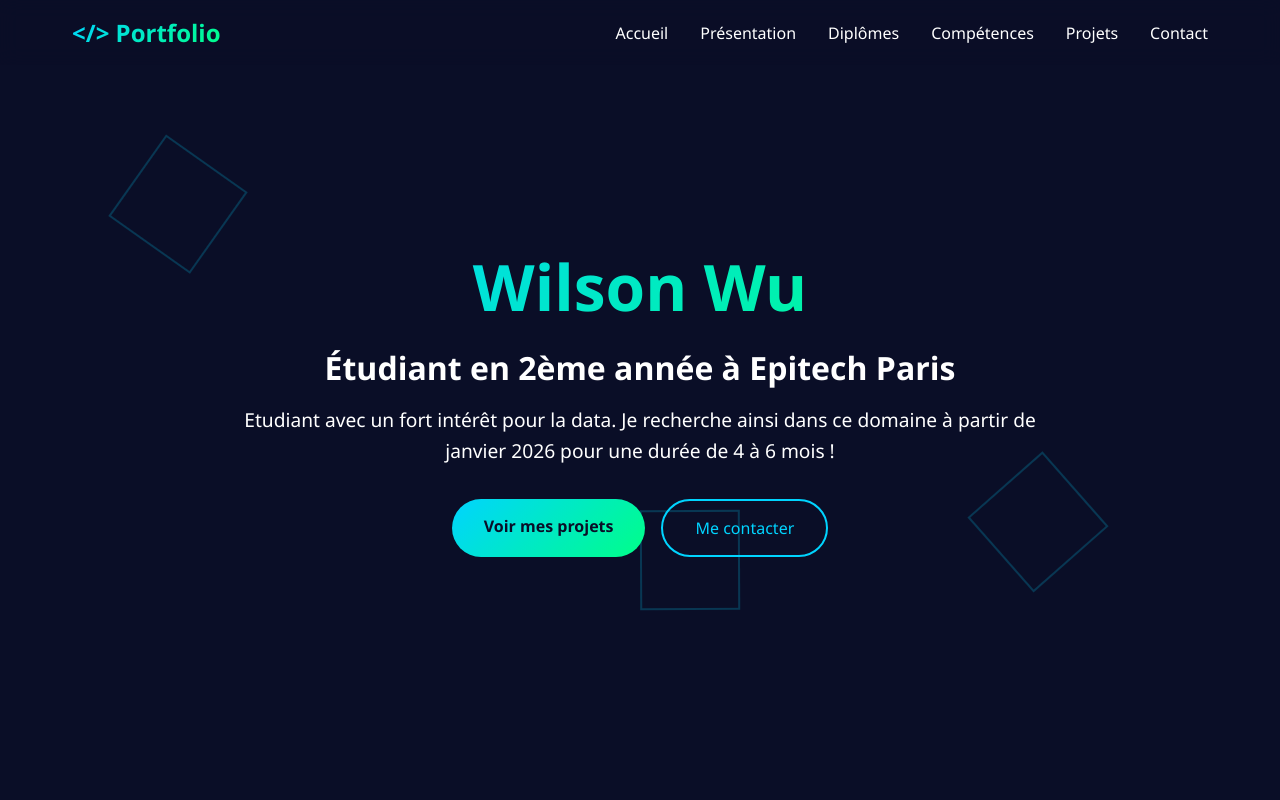
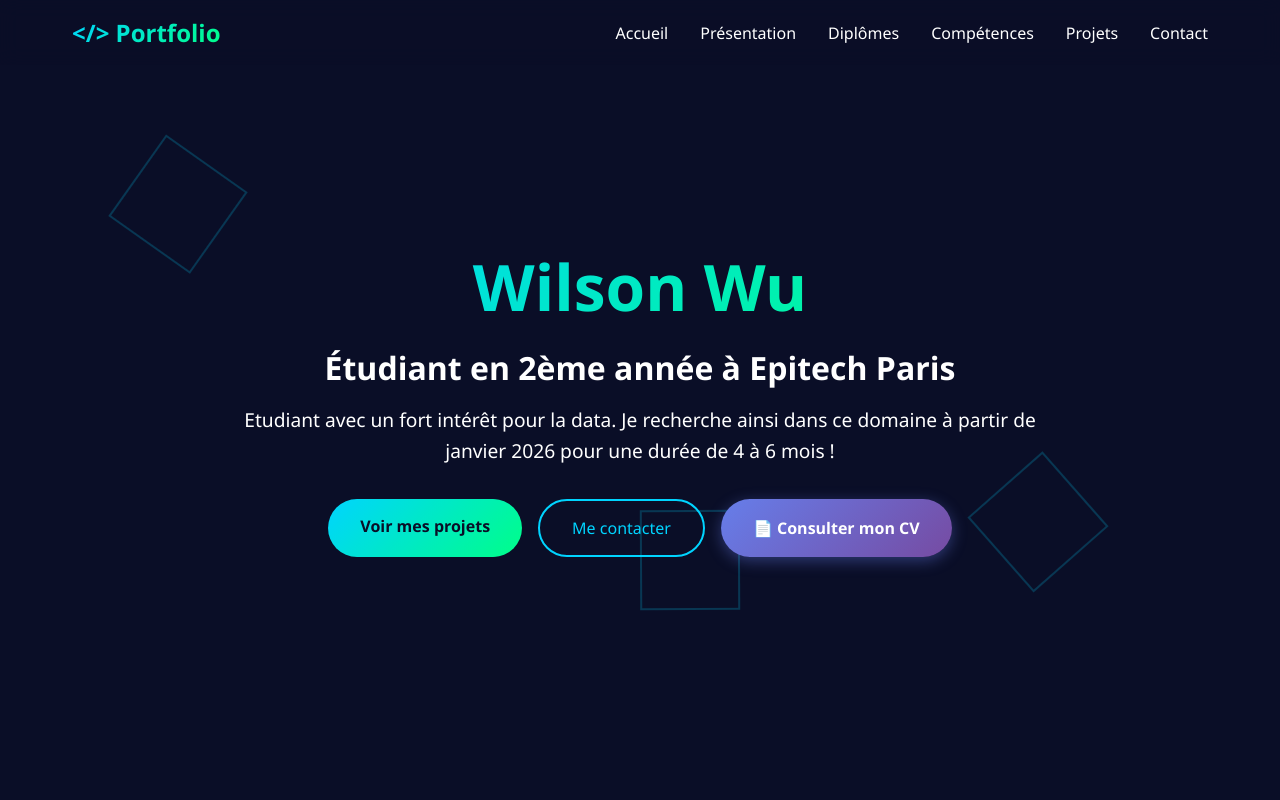
Before and after one commit to Wilson-Epitek/porto, a React (Create React App) app: page / in a window 1280 px wide. Shown: the top 800 px of the page. Built offline with nearby package versions, Linux system fonts and the light colour scheme.

Commit message:
Plusieurs modifications

```diff
--- a/package.json
+++ b/package.json
@@ -8,6 +8,7 @@
     "@testing-library/jest-dom": "^6.9.1",
     "@testing-library/react": "^16.3.0",
     "@testing-library/user-event": "^13.5.0",
+    "@vercel/speed-insights": "^1.2.0",
     "react": "^19.2.0",
     "react-dom": "^19.2.0",
     "react-icons": "^5.5.0",
--- a/src/components/Home.css
+++ b/src/components/Home.css
@@ -174,3 +174,68 @@
     width: 80%;
   }
 }
+.btn-cv {
+  display: inline-flex;
+  align-items: center;
+  gap: 10px;
+  padding: 1rem 2rem;
+  background: linear-gradient(135deg, #667eea 0%, #764ba2 100%);
+  color: white;
+  text-decoration: none;
+  border-radius: 50px;
+  font-size: 1rem;
+  font-weight: 600;
+  cursor: pointer;
+  transition: all 0.3s ease;
+  box-shadow: 0 4px 15px rgba(102, 126, 234, 0.4);
+  position: relative;
+  overflow: hidden;
+  border: none;
+}
+
+.btn-cv::before {
+  content: '';
+  position: absolute;
+  top: 0;
+  left: -100%;
+  width: 100%;
+  height: 100%;
+  background: linear-gradient(90deg, transparent, rgba(255,255,255,0.3), transparent);
+  transition: left 0.5s;
+}
+
+.btn-cv:hover::before {
+  left: 100%;
+}
+
+.btn-cv:hover {
+  transform: translateY(-3px);
+  box-shadow: 0 10px 30px rgba(102, 126, 234, 0.5);
+  background: linear-gradient(135deg, #764ba2 0%, #667eea 100%);
+}
+
+.btn-cv:active {
+  transform: translateY(-1px);
+}
+
+.btn-cv svg {
+  transition: transform 0.3s ease;
+}
+
+.btn-cv:hover svg {
+  transform: scale(1.1) rotate(5deg);
+}
+
+@media (max-width: 768px) {
+  .cta-buttons {
+    flex-direction: column;
+    align-items: center;
+  }
+
+  .btn-primary,
+  .btn-secondary,
+  .btn-cv {
+    width: 80%;
+    justify-content: center;
+  }
+}
--- a/src/components/Home.js
+++ b/src/components/Home.js
@@ -9,10 +9,21 @@ const Home = () => {
           <h1 className="glitch" data-text="Bienvenue">Wilson Wu</h1>
         </div>
         <h2 className="subtitle">Étudiant en 2ème année à Epitech Paris</h2>
-        <p className="description">Etudiant avec un fort intérêt pour la data. Je recherche ainsi dans ce domaine à partir de janvier 2026 pour une durée de 4 à 6 mois !</p>
+        <p className="description">
+          Etudiant avec un fort intérêt pour la data. Je recherche ainsi dans ce domaine
+          à partir de janvier 2026 pour une durée de 4 à 6 mois !
+        </p>
         <div className="cta-buttons">
           <a href="#projects" className="btn-primary">Voir mes projets</a>
           <a href="#contact" className="btn-secondary">Me contacter</a>
+          <a
+            href="/assets/WilsonWu-Cv-Data.pdf"
+            target="_blank"
+            rel="noopener noreferrer"
+            className="btn-cv"
+          >
+            📄 Consulter mon CV
+          </a>
         </div>
       </div>
       <div className="animated-background">
```
Also changed, not shown: 2 other files (tests, documents, lock files or other folders).
